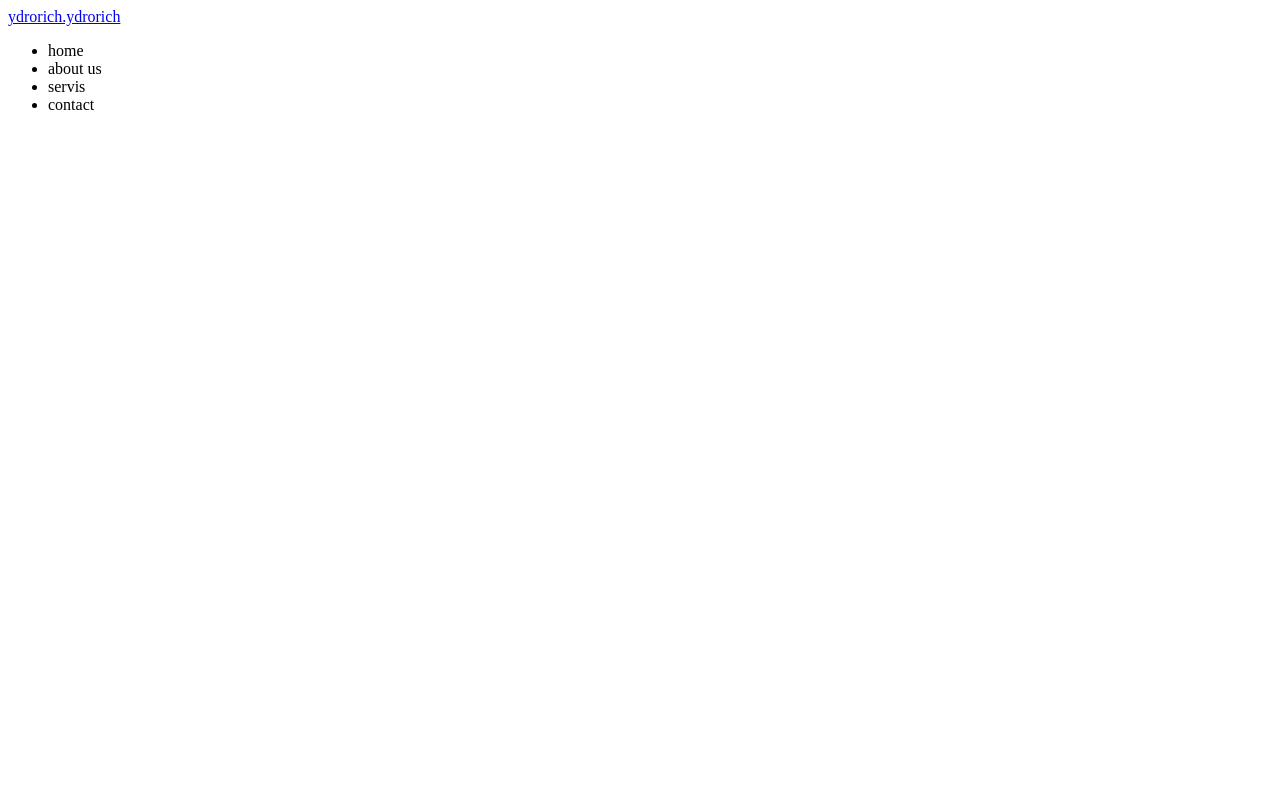
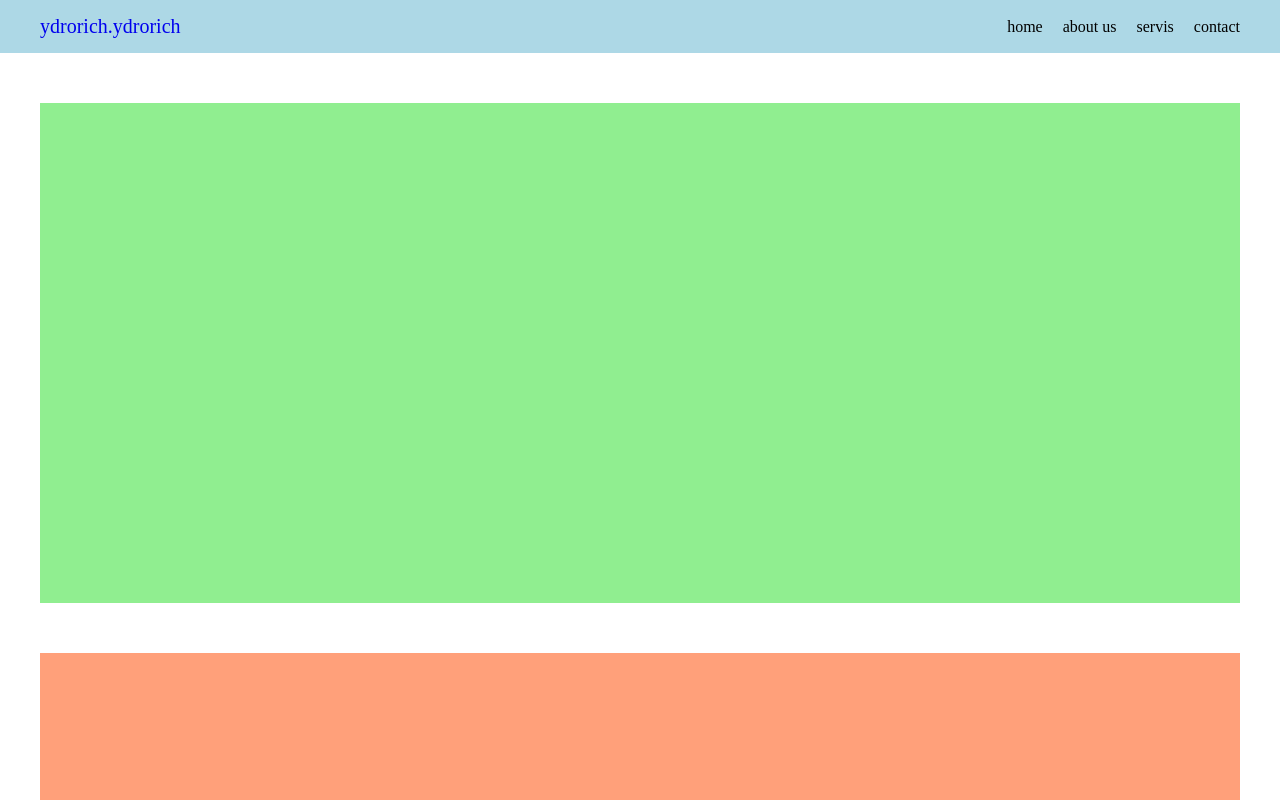
Before and after one commit to ydrorich-byte/leght-, a plain HTML site: page index.html in a window 1280 px wide. Shown: the top 800 px of the page. Drawn offline with Linux system fonts and the light colour scheme.

Commit message:
style.css

```diff
--- a/index.html
+++ b/index.html
@@ -28,20 +28,20 @@
             </ul>
         </div>
     </header>
-    <main>
+    <main class="main">
         <section class="about us">
-            <div class="conteiner about us-conteiner"></div>
+            <div class="conteiner about-us-conteiner"></div>
         </section>
         <section class="about us">
-            <div class="conteiner servis-conteiner"></div>
+            <div class="conteiner service-conteiner"></div>
         </section>
         <section class="about us">
             <div class="conteiner contact-conteiner"></div>
         </section>
-        <footer class="footer">
-            <div class="conteiner footer-conteiner"></div>
-        </footer>
     </main>
+    <footer class="footer">
+        <div class="conteiner footer-conteiner"></div>
+    </footer>
 </body>
 
 </html>
--- a/style.css
+++ b/style.css
@@ -0,0 +1,58 @@
+*{
+    margin: 0;
+    padding: 0;
+    box-sizing: border-box;
+}
+
+.conteiner{
+    width: 1200px;
+    height: auto;
+    margin: 0 auto;
+}
+
+.header{
+    background-color: lightblue;
+    padding: 15px 0;
+}
+
+.header-conteiner{
+    display: flex;
+    align-items: center;
+    justify-content: space-between;
+}
+
+.logo{
+    text-decoration: none;
+    font-size: 20px;
+    font-weight: 500;
+}
+
+.menu{
+    display: flex;
+    align-items: center;
+    column-gap: 20px;
+    list-style-type: none;
+}
+.item a{
+    cursor: pointer;
+}
+
+.main{
+    margin-top:50px;
+}
+
+.about-us-conteiner{
+    height: 500px;
+    background-color: lightgreen;
+}
+
+.service-conteiner{
+    height: 500px;
+    background-color: lightsalmon;
+    margin: 50px auto;
+}
+
+.contact-conteiner{
+    background-color: lightpink;
+    height: 500px;
+}
```
